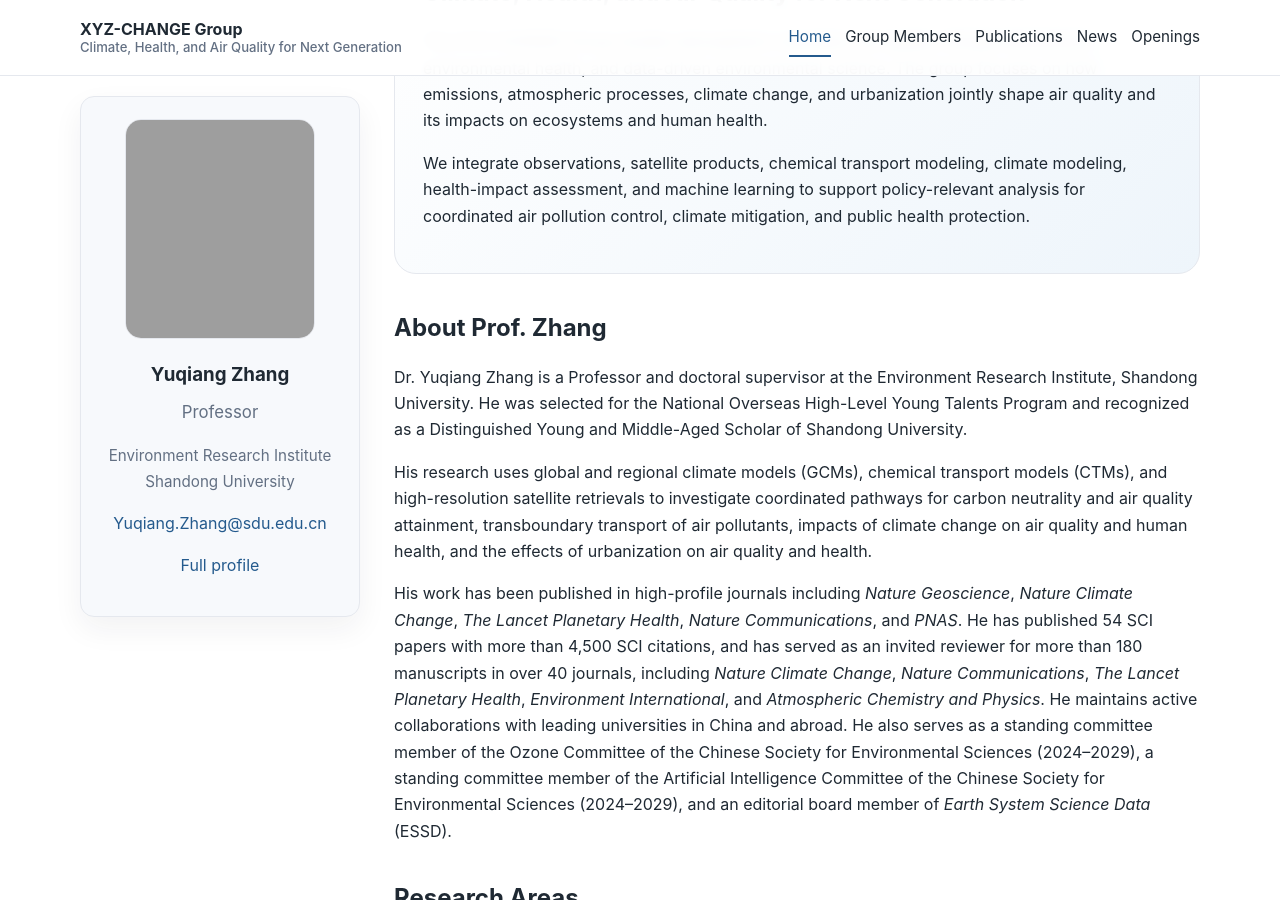
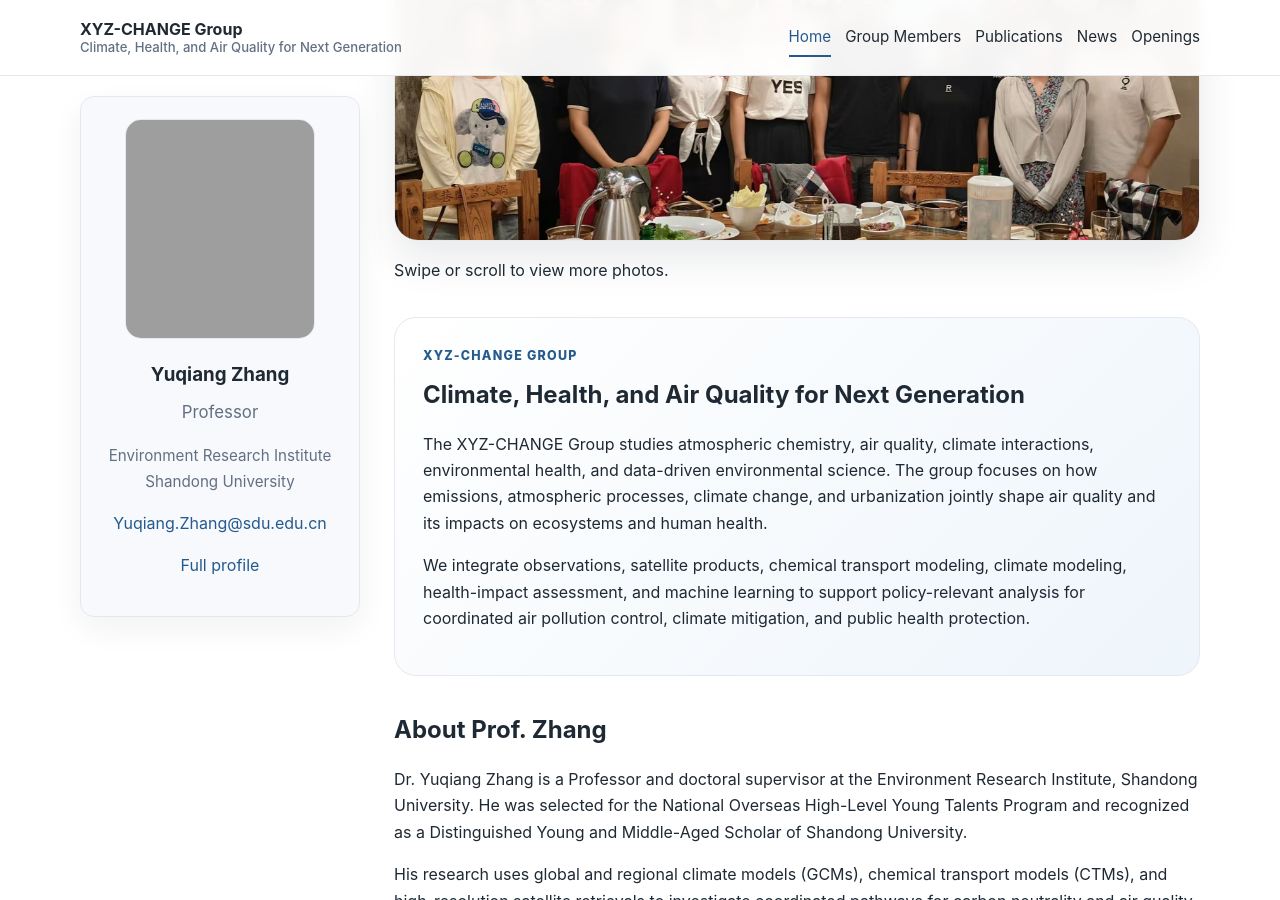
Before and after one commit to MuJSh/xyz_CHANGE, a Jekyll site: the page built from index.md, in a window 1280 px wide and 900 px high, scrolled down 591 px. Built offline with Jekyll 4.4.1, drawn with Linux system fonts in a browser that asks for light colours.

Commit message:
Add homepage photo carousel

```diff
--- a/index.md
+++ b/index.md
@@ -16,7 +16,11 @@ permalink: /
 
   <main class="home-main">
     <section class="home-top-photo">
-      <img class="home-cover-photo" src="{{ '/assets/img/news/change.jpg' | relative_url }}" alt="XYZ-CHANGE Group">
+      <div class="home-photo-carousel" aria-label="XYZ-CHANGE group photos">
+        <img class="home-cover-photo" src="{{ '/assets/img/news/change.jpg' | relative_url }}" alt="XYZ-CHANGE Group photo 1">
+        <img class="home-cover-photo" src="{{ '/assets/img/news/change2.jpg' | relative_url }}" alt="XYZ-CHANGE Group photo 2">
+      </div>
+      <p class="carousel-hint">Swipe or scroll to view more photos.</p>
     </section>
 
     <section class="home-intro-card">
```
